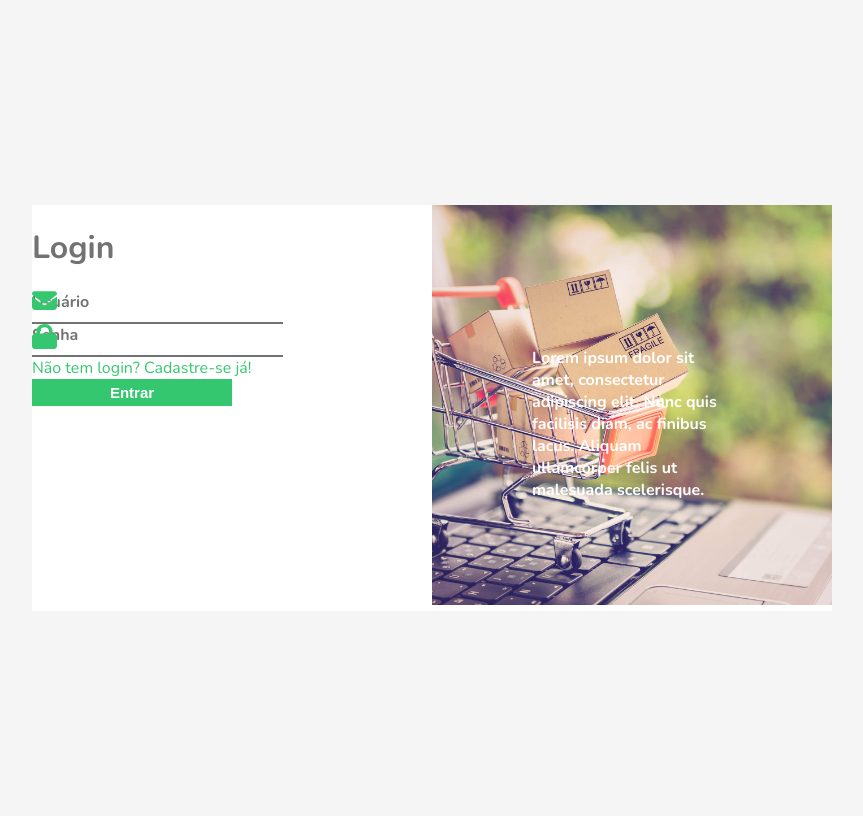
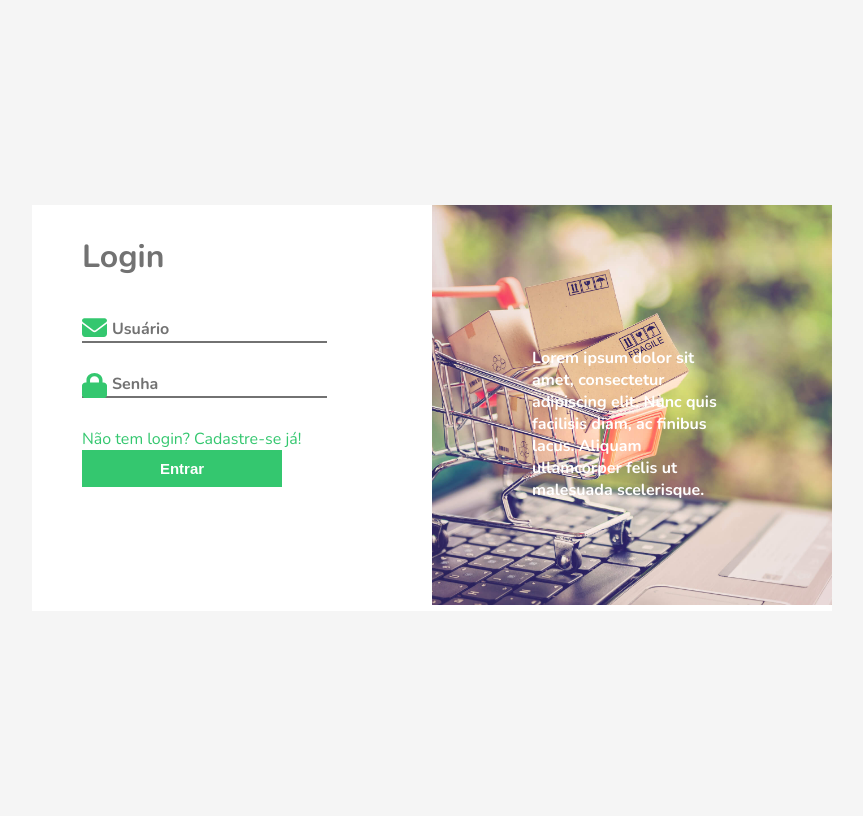
Before and after one commit to Rodrigo-bs/projeto-pratica_em_programacao_web, a PHP site: the page made by app/views/login.html in a window 1280 px wide. Shown: the whole page, without its empty margins (208-1071 px from the left). Run offline with PHP 8.4, Linux system fonts and the light colour scheme; the template is opened without the code that fills it, so the values that code supplies are empty.

Commit message:
Finalizando login

```diff
--- a/app/views/style-login.css
+++ b/app/views/style-login.css
@@ -10,8 +10,10 @@ body{
     background-color: #F5F5F5;
 }
 
-h1, label{
+h1{
+    margin: 0px;
     color: #727272;
+    margin-bottom: 40px;
 }
 
 .container{
@@ -28,7 +30,6 @@ input, label, button{
 }
 
 input{
-    padding: 5px;
     font-size: 18px;
     border: none;
     outline: none;
@@ -36,7 +37,8 @@ input{
 }
 
 label{
-    /* left: 25px; */
+    color: #727272;
+    left: 30px;
 }
 
 label, .icon{
@@ -70,6 +72,11 @@ p{
 
 .input-button{
     position: relative;
+    margin-bottom: 30px;
+}
+
+form{
+    padding: 30px 50px;
 }
 
 #enviar{
@@ -77,7 +84,7 @@ p{
     outline: none;
     background-color: #34C76F;
     color: white;
-    padding: 5px;
+    padding: 10px;
     width: 200px;
     font-size: 15px;
 }
```
